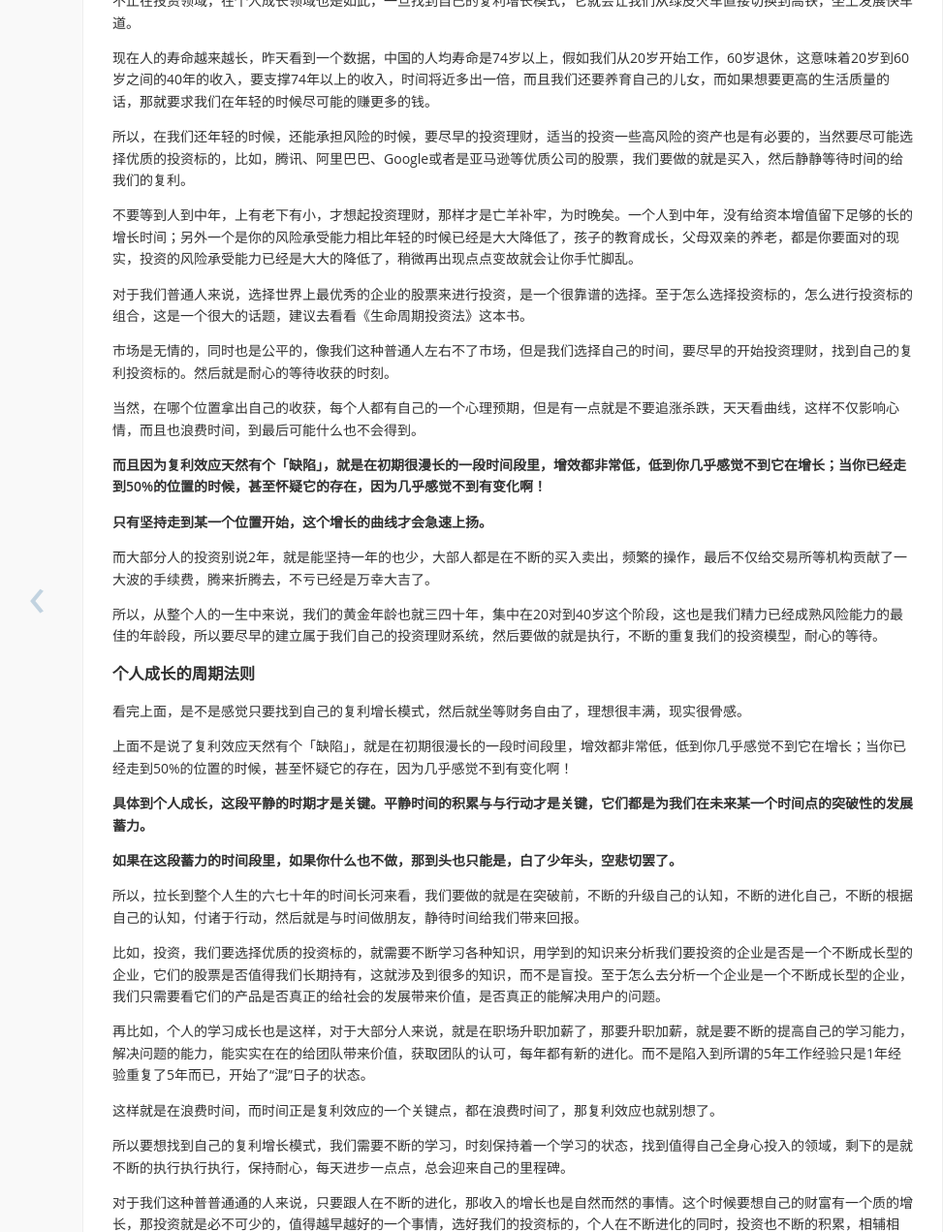
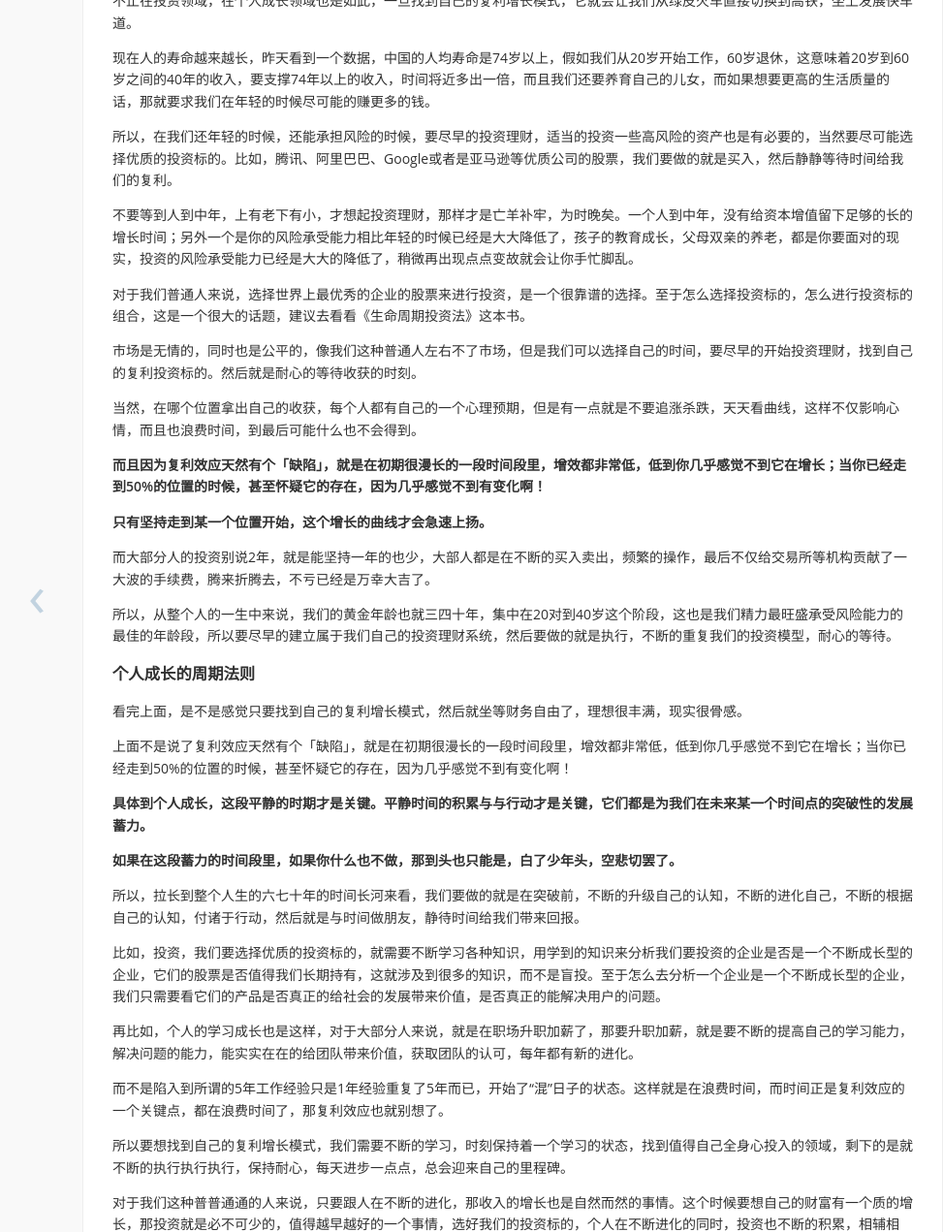
Before and after one commit to janily/janily.github.io, a Jekyll site: the page built from _posts/2018-12-30-life-stock-cycle.md, in a window 1280 px wide and 1400 px high, scrolled down 1642 px, cut to the strip 129-1400 px from the top of the window. Shown: the whole strip at 97% size, without its empty margins (111-1084 px from the left). Built offline with Jekyll 4.4.1, drawn with Linux system fonts in a browser that asks for light colours; nearby versions of some CDN libraries; some web fonts are replaced; comment, search, counter and statistics services are not loaded; a style sheet for code colours, icons or effects is not loaded.

Commit message:
update post

```diff
--- a/_posts/2018-12-30-life-stock-cycle.md
+++ b/_posts/2018-12-30-life-stock-cycle.md
@@ -47,13 +47,13 @@ tags:
 
 现在人的寿命越来越长，昨天看到一个数据，中国的人均寿命是74岁以上，假如我们从20岁开始工作，60岁退休，这意味着20岁到60岁之间的40年的收入，要支撑74年以上的收入，时间将近多出一倍，而且我们还要养育自己的儿女，而如果想要更高的生活质量的话，那就要求我们在年轻的时候尽可能的赚更多的钱。
 
-所以，在我们还年轻的时候，还能承担风险的时候，要尽早的投资理财，适当的投资一些高风险的资产也是有必要的，当然要尽可能选择优质的投资标的，比如，腾讯、阿里巴巴、Google或者是亚马逊等优质公司的股票，我们要做的就是买入，然后静静等待时间的给我们的复利。
+所以，在我们还年轻的时候，还能承担风险的时候，要尽早的投资理财，适当的投资一些高风险的资产也是有必要的，当然要尽可能选择优质的投资标的。比如，腾讯、阿里巴巴、Google或者是亚马逊等优质公司的股票，我们要做的就是买入，然后静静等待时间给我们的复利。
 
 不要等到人到中年，上有老下有小，才想起投资理财，那样才是亡羊补牢，为时晚矣。一个人到中年，没有给资本增值留下足够的长的增长时间；另外一个是你的风险承受能力相比年轻的时候已经是大大降低了，孩子的教育成长，父母双亲的养老，都是你要面对的现实，投资的风险承受能力已经是大大的降低了，稍微再出现点点变故就会让你手忙脚乱。
 
 对于我们普通人来说，选择世界上最优秀的企业的股票来进行投资，是一个很靠谱的选择。至于怎么选择投资标的，怎么进行投资标的组合，这是一个很大的话题，建议去看看《生命周期投资法》这本书。
 
-市场是无情的，同时也是公平的，像我们这种普通人左右不了市场，但是我们选择自己的时间，要尽早的开始投资理财，找到自己的复利投资标的。然后就是耐心的等待收获的时刻。
+市场是无情的，同时也是公平的，像我们这种普通人左右不了市场，但是我们可以选择自己的时间，要尽早的开始投资理财，找到自己的复利投资标的。然后就是耐心的等待收获的时刻。
 
 当然，在哪个位置拿出自己的收获，每个人都有自己的一个心理预期，但是有一点就是不要追涨杀跌，天天看曲线，这样不仅影响心情，而且也浪费时间，到最后可能什么也不会得到。
 
@@ -63,7 +63,7 @@ tags:
 
 而大部分人的投资别说2年，就是能坚持一年的也少，大部人都是在不断的买入卖出，频繁的操作，最后不仅给交易所等机构贡献了一大波的手续费，腾来折腾去，不亏已经是万幸大吉了。
 
-所以，从整个人的一生中来说，我们的黄金年龄也就三四十年，集中在20对到40岁这个阶段，这也是我们精力已经成熟风险能力的最佳的年龄段，所以要尽早的建立属于我们自己的投资理财系统，然后要做的就是执行，不断的重复我们的投资模型，耐心的等待。
+所以，从整个人的一生中来说，我们的黄金年龄也就三四十年，集中在20对到40岁这个阶段，这也是我们精力最旺盛承受风险能力的最佳的年龄段，所以要尽早的建立属于我们自己的投资理财系统，然后要做的就是执行，不断的重复我们的投资模型，耐心的等待。
 
 ### 个人成长的周期法则
 
@@ -79,9 +79,9 @@ tags:
 
 比如，投资，我们要选择优质的投资标的，就需要不断学习各种知识，用学到的知识来分析我们要投资的企业是否是一个不断成长型的企业，它们的股票是否值得我们长期持有，这就涉及到很多的知识，而不是盲投。至于怎么去分析一个企业是一个不断成长型的企业，我们只需要看它们的产品是否真正的给社会的发展带来价值，是否真正的能解决用户的问题。
 
-再比如，个人的学习成长也是这样，对于大部分人来说，就是在职场升职加薪了，那要升职加薪，就是要不断的提高自己的学习能力，解决问题的能力，能实实在在的给团队带来价值，获取团队的认可，每年都有新的进化。而不是陷入到所谓的5年工作经验只是1年经验重复了5年而已，开始了“混”日子的状态。
+再比如，个人的学习成长也是这样，对于大部分人来说，就是在职场升职加薪了，那要升职加薪，就是要不断的提高自己的学习能力，解决问题的能力，能实实在在的给团队带来价值，获取团队的认可，每年都有新的进化。
 
-这样就是在浪费时间，而时间正是复利效应的一个关键点，都在浪费时间了，那复利效应也就别想了。
+而不是陷入到所谓的5年工作经验只是1年经验重复了5年而已，开始了“混”日子的状态。这样就是在浪费时间，而时间正是复利效应的一个关键点，都在浪费时间了，那复利效应也就别想了。
 
 所以要想找到自己的复利增长模式，我们需要不断的学习，时刻保持着一个学习的状态，找到值得自己全身心投入的领域，剩下的是就不断的执行执行执行，保持耐心，每天进步一点点，总会迎来自己的里程碑。
 
```
